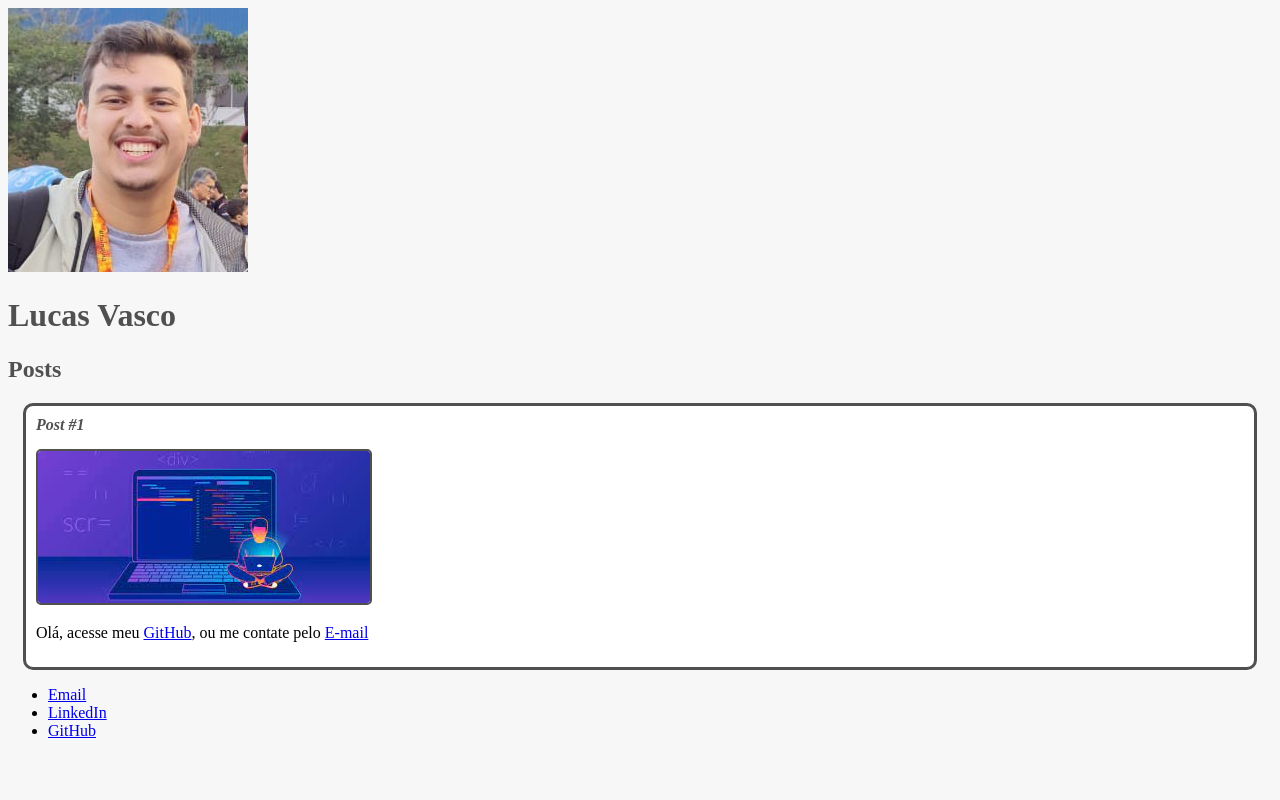
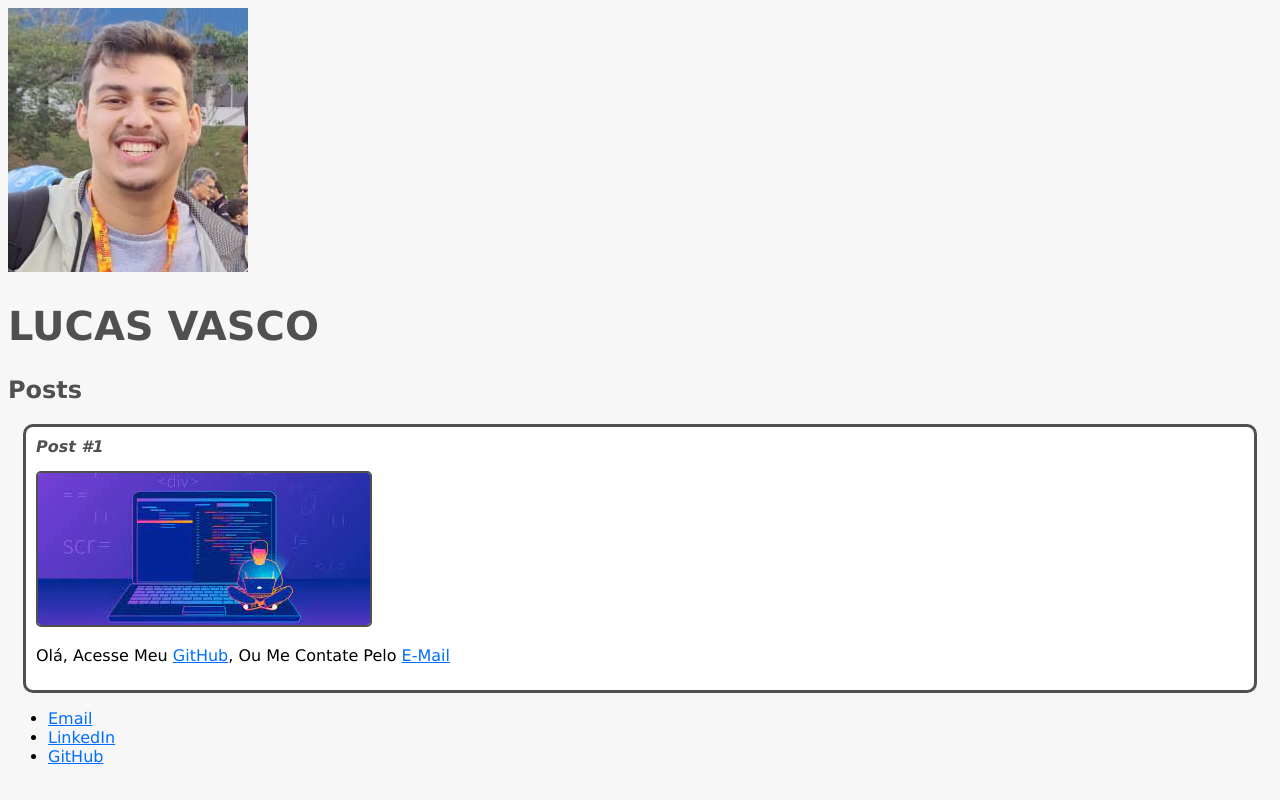
Before and after one commit to lpvasco/Estudos_html_css, a plain HTML site: page index.html in a window 1280 px wide. Drawn offline with Linux system fonts and the light colour scheme.

Commit message:
estilizando textos

```diff
--- a/style.css
+++ b/style.css
@@ -1,9 +1,20 @@
 body {
     background-color: #f7f7f7;
+    font-family: Verdana;
 }
 
 #title, .subtitle, .post_title {
     color: #505050;
+}
+
+#title {
+    font-size: 40px;
+    text-transform: uppercase;
+}
+
+a {
+    text-decoration: underline;
+    color: #006eff;
 }
 
 .post_title {
@@ -24,6 +35,7 @@ body {
 .post_content {
     margin: 0;
     margin-bottom: 15px;
+    text-transform: capitalize;
 }
 
 .post_image {
```
